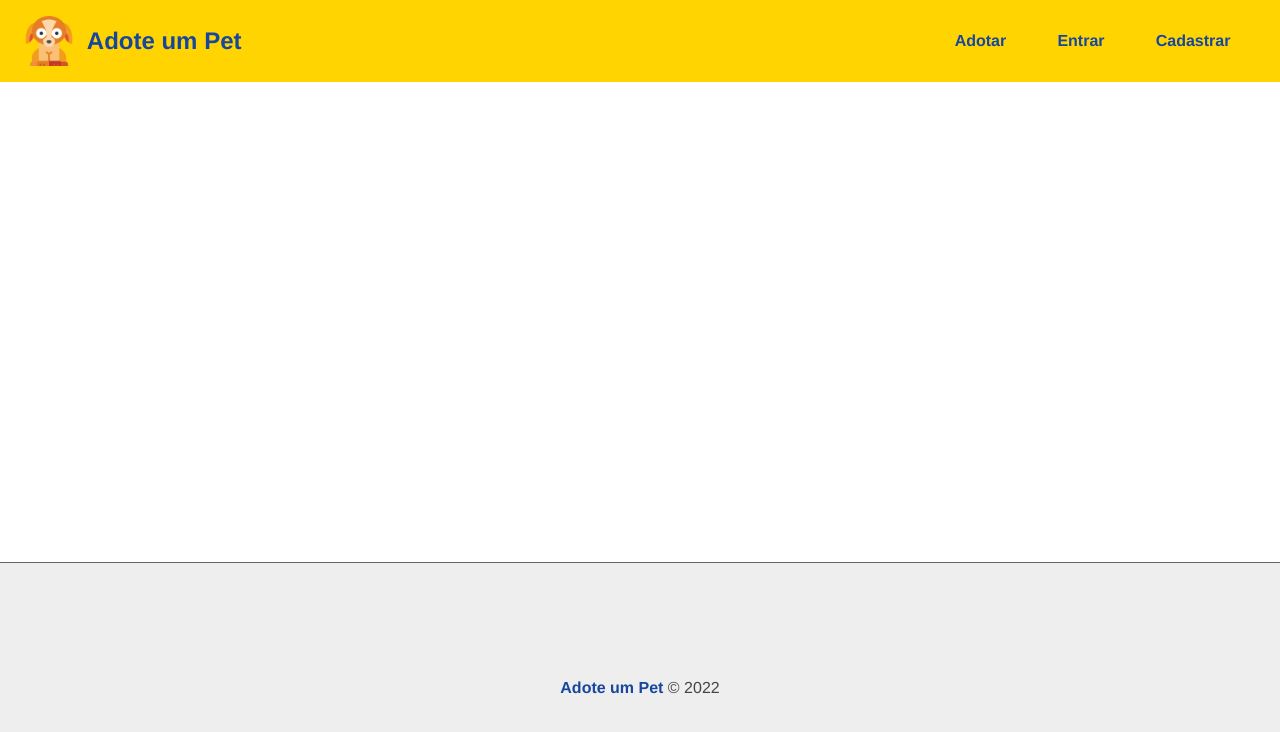
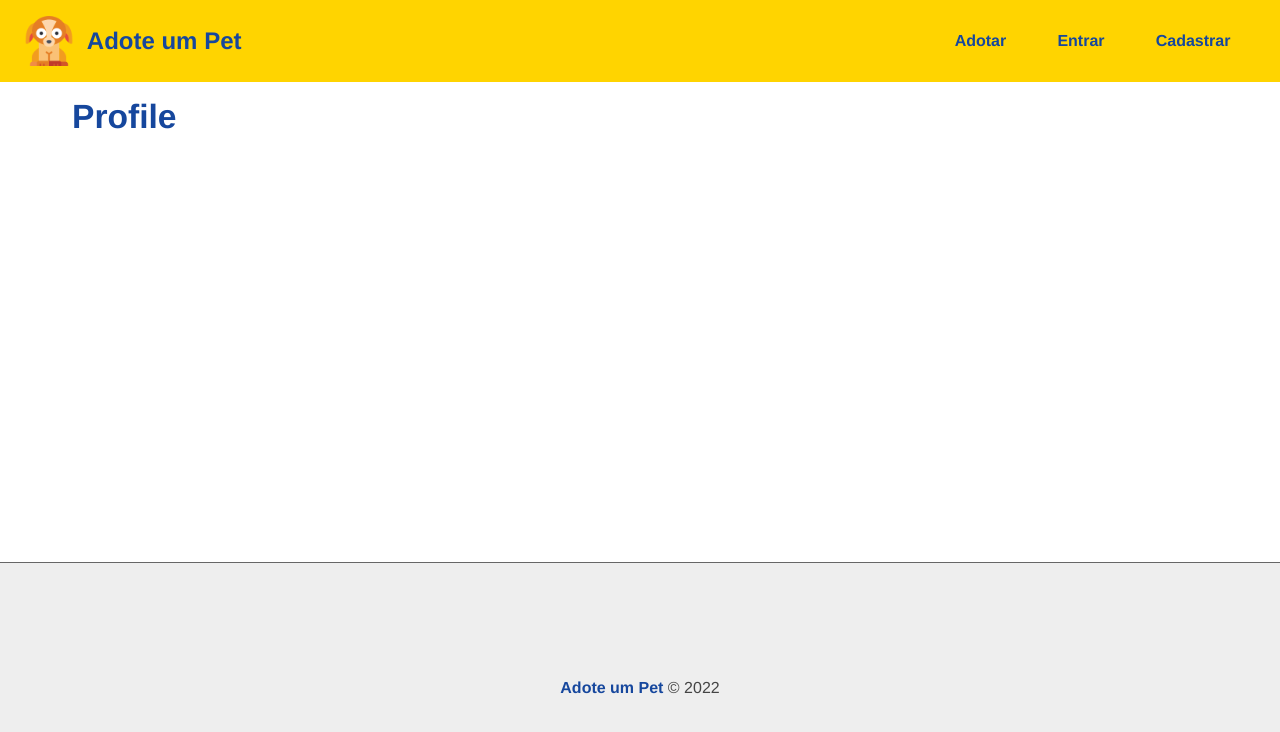
Before and after one commit to mateuspessoa/projeto-adocao-pet-react-frontend, a React (Create React App) app: page /user/profile in a window 1280 px wide. Shown: the top 732 px of the page. Built offline with nearby package versions, Linux system fonts and the light colour scheme; the HTML template or start-up script is replaced by a standard one.

Commit message:
Criando a rota e a página de Perfil do usuário

```diff
--- a/src/App.js
+++ b/src/App.js
@@ -10,6 +10,7 @@
 import Home from './components/pages/Home';
 import Login from './components/pages/Auth/Login';
 import Register from './components/pages/Auth/Register';
+import Profile from './components/pages/User/Profile';
 
 /* Contexto */
 import {UserProvider} from './context/UserContext'
@@ -25,6 +26,7 @@
               <Routes>
                 <Route path='/login' element={<Login />} />
                 <Route path='/register' element={<Register />} />
+                <Route path='/user/profile' element={<Profile />} />
                 <Route path='/' element={<Home />} />
               </Routes>
             </Container>
--- a/src/components/layout/Navbar.js
+++ b/src/components/layout/Navbar.js
@@ -24,6 +24,7 @@
             {authenticated ? (
               <>
                 <li onClick={logout}>Sair</li>
+                <li><Link to="/user/profile">Perfil</Link></li>
               </>
               ) : (
               <>
--- /dev/null
+++ b/src/components/pages/User/Profile.js
@@ -0,0 +1,11 @@
+import "./Profile.css";
+
+const Profile = () => {
+  return (
+    <div>
+        <h1>Profile</h1>
+    </div>
+  )
+}
+
+export default Profile
```
Also changed, not shown: src/components/pages/User/Profile.css (added).
